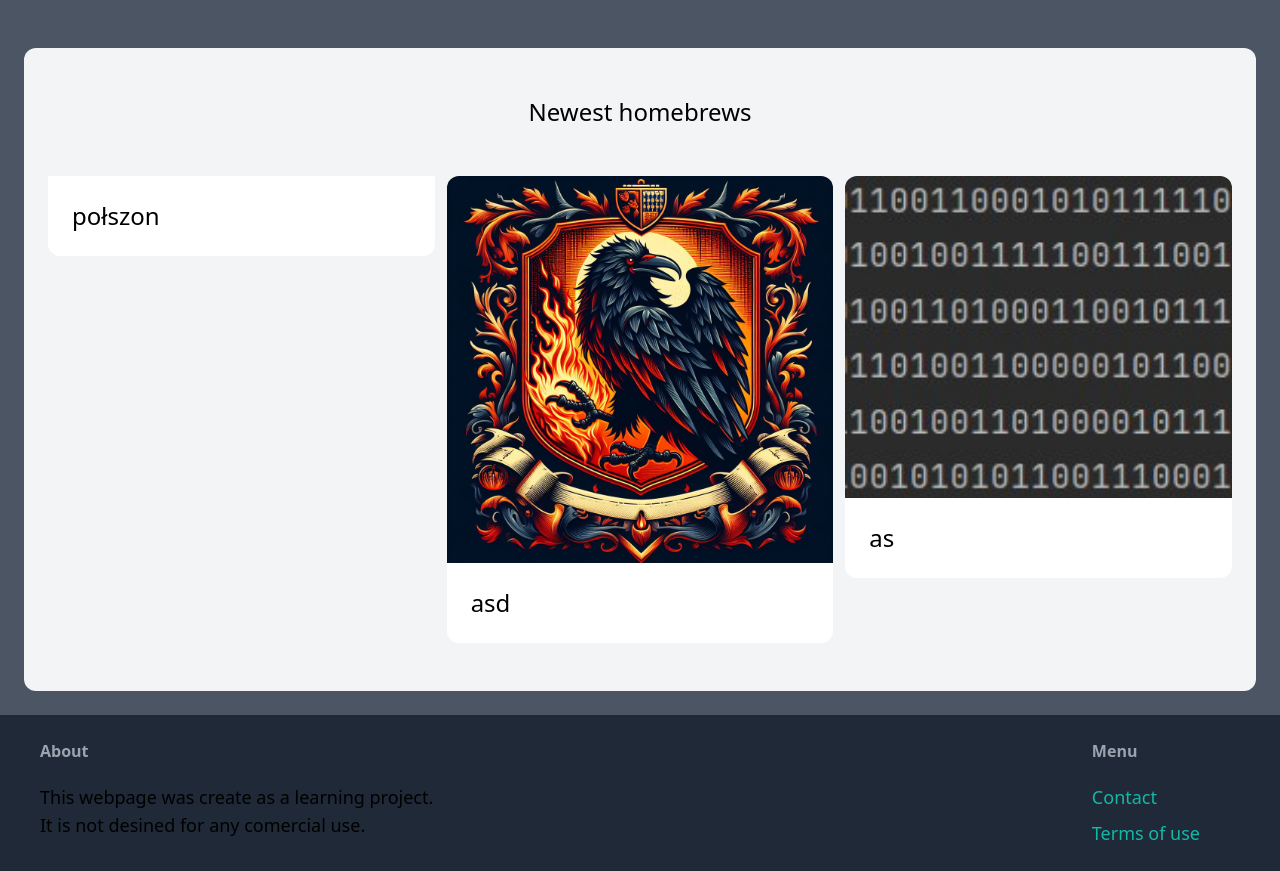
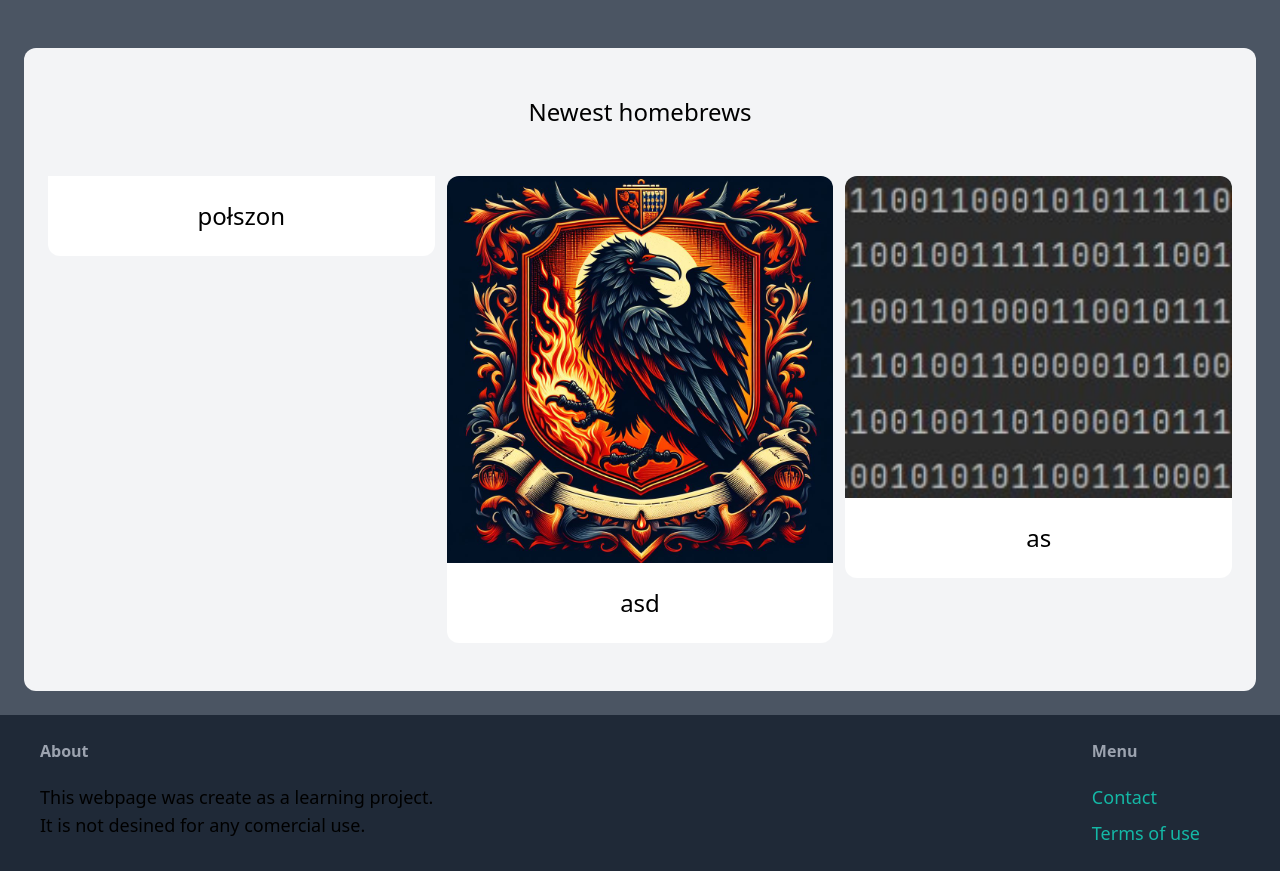
Before and after one commit to Hikkof/Django, a Django app: page / in a window 1280 px wide. Shown: the part 101-972 px from the top of the page. Run offline with Django 5.2, Linux system fonts and the light colour scheme; data comes from the database, SQL or seed files in the repository; some libraries are stand-ins or nearby versions.

Commit message:
Update front.html

```diff
--- a/core/templates/core/front.html
+++ b/core/templates/core/front.html
@@ -9,14 +9,14 @@
 
   <div class="grid grid-cols-3 gap-3">
     {% for homebrew in homebrews %}
-    <div>  <!-- nie wyswietla sie-->
+    <div>
       <a href="{% url 'homebrew:detail' homebrew.id %}">
         {% if homebrew.image.url is not Null %}
         <div>
           <img src="{{homebrew.image.url}}" width="500px" class="rounded-t-xl">
         </div>
         {% endif %}
-        <div class="p-6 bg-white rounded-b-xl">
+        <div class="p-6 text-center bg-white rounded-b-xl">
           <h2 class="text-2xl"> {{homebrew.name}} </h2>
         </div>
       </a>
```
